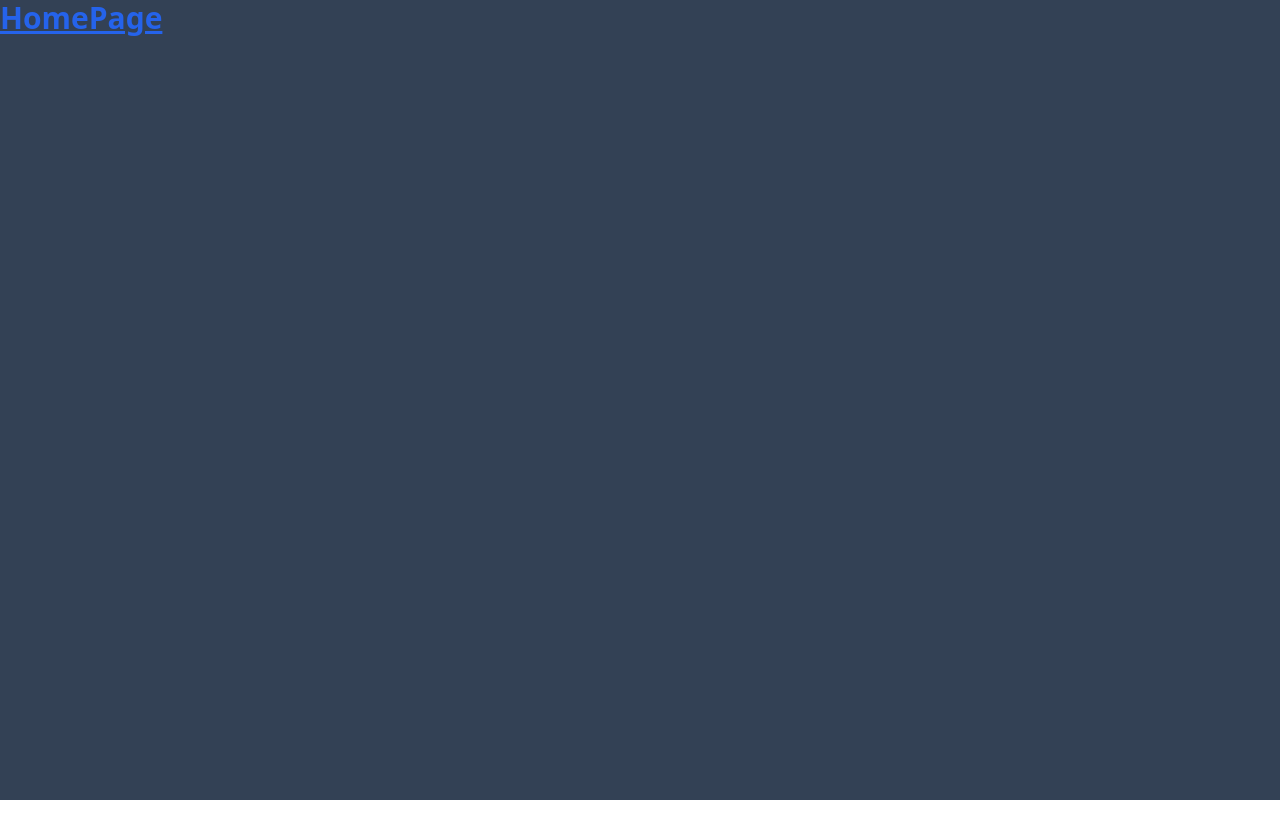
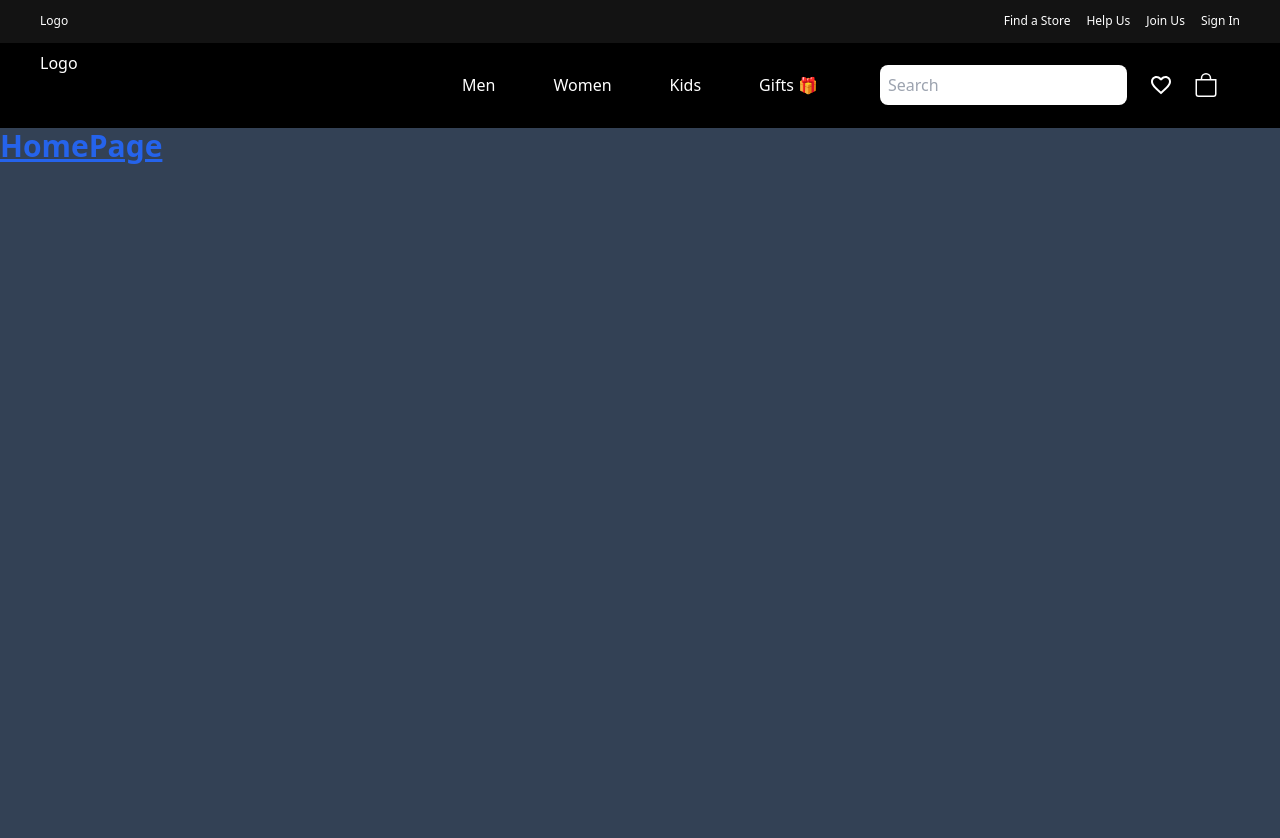
Before and after one commit to walidwazini/stalex_client, a React (Create React App) app: page / in a window 1280 px wide. Shown: the top 838 px of the page. Before the commit the page ends 800 px from the top, so only its background shows below. Built offline with nearby package versions, Linux system fonts and the light colour scheme.

Commit message:
navbar initial design

```diff
--- a/package.json
+++ b/package.json
@@ -9,6 +9,7 @@
     "history": "^5.3.0",
     "react": "^18.2.0",
     "react-dom": "^18.2.0",
+    "react-icons": "^4.6.0",
     "react-router-dom": "^6.4.3",
     "react-scripts": "5.0.1",
     "web-vitals": "^2.1.4"
--- a/src/App.jsx
+++ b/src/App.jsx
@@ -4,14 +4,22 @@
 import HomePage from "./pages/HomePage";
 import LoginPage from "./pages/LoginPage";
 import ErrorPage from "./pages/ErrorPage";
+import NavBar from "./components/NavBar";
 
 const App = () => {
   return (
-    <Routes>
-      <Route path='/' element={<HomePage />} />
-      <Route path='/login' element={<LoginPage />} />
-      <Route path='*' element={<ErrorPage />} />
-    </Routes>
+    <>
+      <header>
+        <NavBar />
+      </header>
+      <main>
+        <Routes>
+          <Route path='/' element={<HomePage />} />
+          <Route path='/login' element={<LoginPage />} />
+          <Route path='*' element={<ErrorPage />} />
+        </Routes>
+      </main>
+    </>
   );
 };
 
--- /dev/null
+++ b/src/components/NavBar.jsx
@@ -0,0 +1,63 @@
+import React from "react";
+import { useNavigate, Link } from "react-router-dom";
+import { BsBag } from "react-icons/bs";
+import { MdFavoriteBorder } from "react-icons/md";
+
+const menus = [
+  { id: "m1", title: "Men", link: "/" },
+  { id: "m2", title: "Women", link: "/" },
+  { id: "m3", title: "Kids", link: "/" },
+  { id: "m4", title: "Gifts 🎁", link: "/" },
+];
+
+const NavBar = () => {
+  return (
+    <nav className='w-full h-32 bg-black text-white flex flex-col '>
+      <div
+        id='announcement'
+        className={`bg-[#131313] flex items-center px-10 text-xs h-1/3  `}
+      >
+        <div className='w-1/2 '>
+          <Link to={"/"}>Logo</Link>
+        </div>
+        <div className='w-1/2 flex justify-end gap-4  '>
+          <div>Find a Store</div>
+          <div>
+            <Link className='hover:text-slate-300' to={"/"}>
+              Help Us
+            </Link>
+          </div>
+          <div>Join Us</div>
+          <div>
+            <Link className='hover:text-slate-300' to={"/login"}>
+              Sign In
+            </Link>
+          </div>
+        </div>
+      </div>
+      <div id='menu' className='flex px-10 py-2 w-full h-2/3 '>
+        <div className={`basis-[30%]`}>Logo</div>
+        <div className={`basis-[40%] px-1 flex justify-evenly items-center  `}>
+          {menus.map((menu) => (
+            <div key={menu.id}>{menu.title}</div>
+          ))}
+        </div>
+        <div className={`basis-[30%] flex justify-between `}>
+          <div className='basis-2/3 flex items-center justify-center '>
+            <input
+              placeholder='Search'
+              className='text-slate-400 p-2 rounded-lg'
+            />
+          </div>
+          <div className='basis-1/3  text-2xl flex justify-evenly items-center'>
+            <MdFavoriteBorder />
+            <BsBag />
+          </div>
+        </div>
+        <div></div>
+      </div>
+    </nav>
+  );
+};
+
+export default NavBar;
--- a/src/index.js
+++ b/src/index.js
@@ -7,7 +7,7 @@
 import App from './App';
 
 const history = createBrowserHistory({ window })
-console.log(history)
+// console.log(history)
 
 const root = ReactDOM.createRoot(document.getElementById('root'));
 
```
Also changed, not shown: 1 other file (tests, documents, lock files or other folders).
